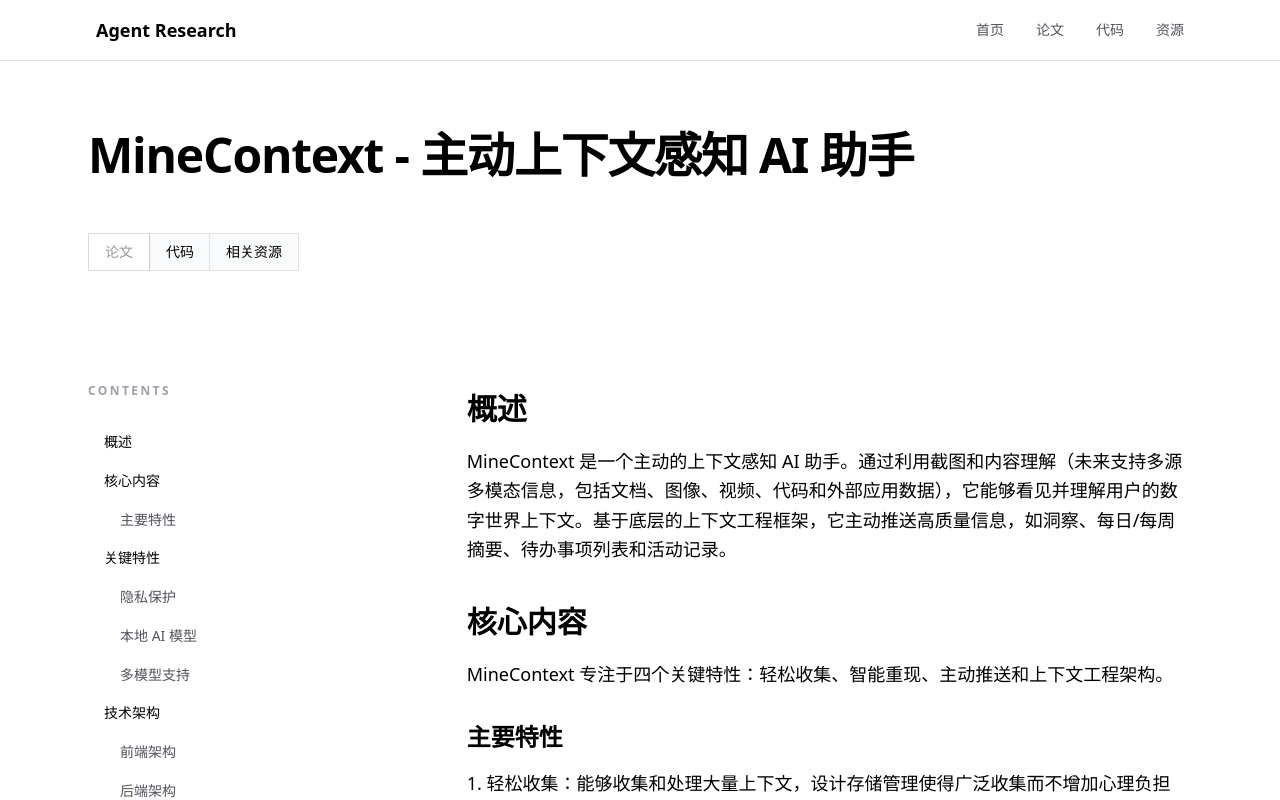
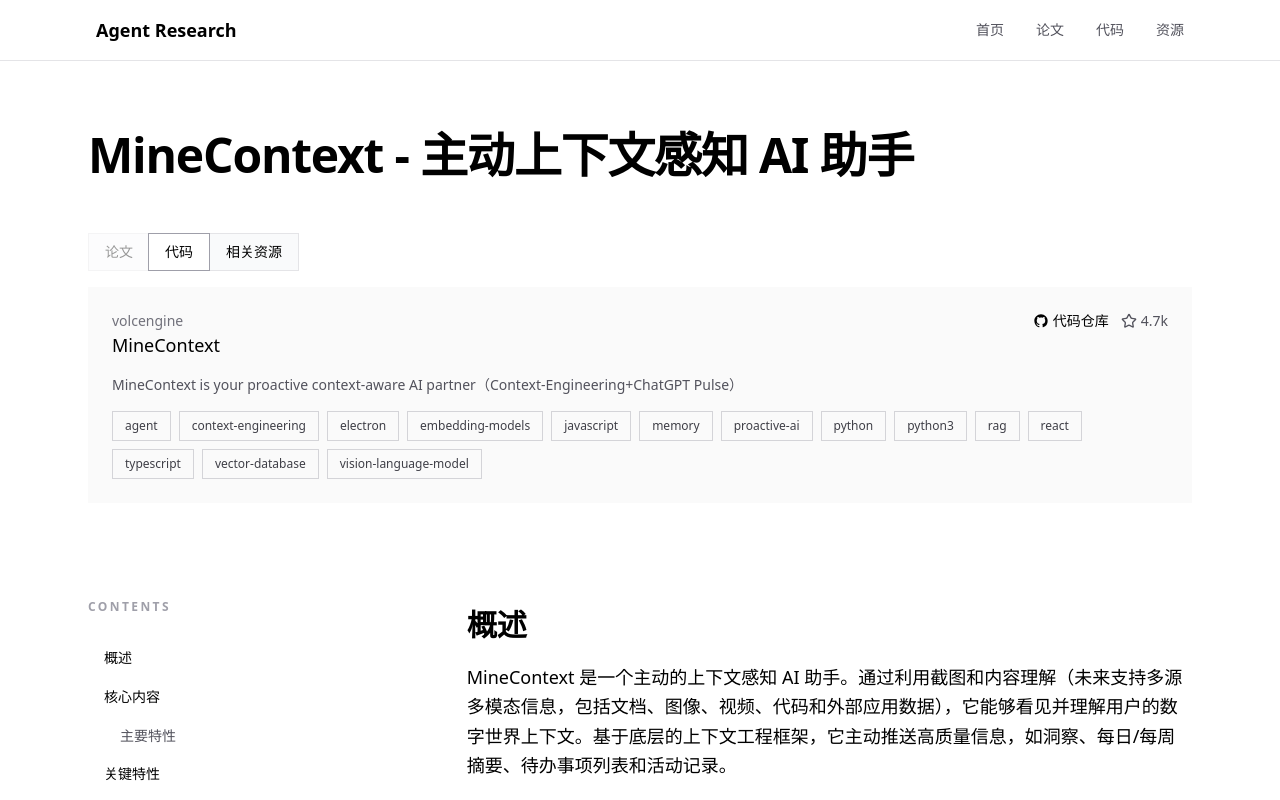
Before and after one commit to yc-w-cn/agent-research, a Next.js app: page /agent-research/content/mine-context in a window 1280 px wide. Shown: the top 800 px of the page. Built offline with nearby package versions, Linux system fonts and the light colour scheme.

Commit message:
fix(ContentTabs): 根据内容可用性设置默认激活标签
当没有论文内容时，默认激活代码标签而非总是默认论文标签

```diff
--- a/src/app/content/components/ContentTabs/index.tsx
+++ b/src/app/content/components/ContentTabs/index.tsx
@@ -16,11 +16,12 @@
 }
 
 export default function ContentTabs({ content }: ContentTabsProps) {
-  const [activeTab, setActiveTab] = useState<TabType>('paper');
-
   const hasPaper = Boolean(content.arxiv);
   const hasCode = Boolean(content.github);
   const hasResources = Boolean(content.related && content.related.length > 0);
+
+  const defaultTab: TabType = hasPaper ? 'paper' : 'code';
+  const [activeTab, setActiveTab] = useState<TabType>(defaultTab);
 
   return (
     <div className="col-span-12 mb-8">
```
